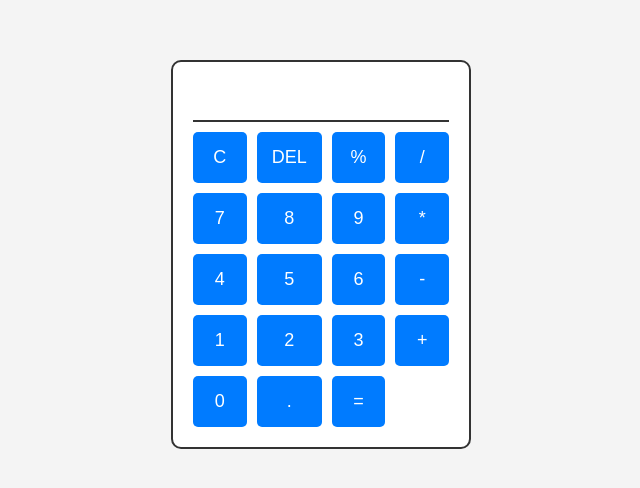
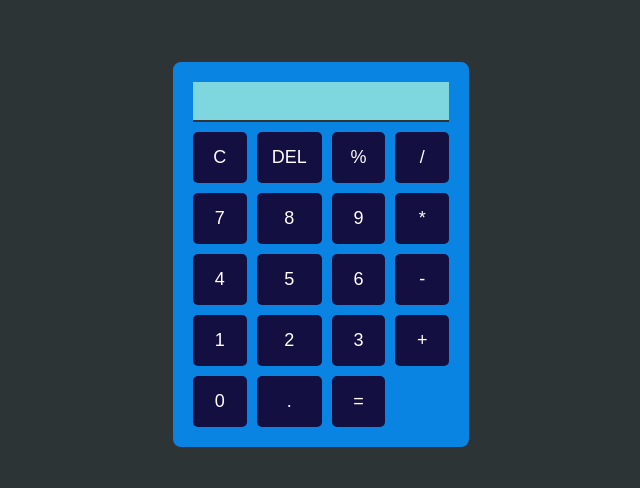
Before and after one commit to kawsar-ahmed-rahim/calculator, a plain HTML site: page index.html in a window 1280 px wide. Shown: the part 146-634 px from the top of the page, without its empty margins (319-959 px from the left). Drawn offline with Linux system fonts and the light colour scheme.

Commit message:
second commit

```diff
--- a/index.html
+++ b/index.html
@@ -1,14 +1,14 @@
 <!DOCTYPE html>
 <html lang="en">
   <head>
-    <meta charset="UTF-8">
-    <meta name="viewport" content="width=device-width, initial-scale=1.0">
+    <meta charset="UTF-8" />
+    <meta name="viewport" content="width=device-width, initial-scale=1.0" />
     <title>Calculator</title>
-    <link rel="stylesheet" href="style.css">
+    <link rel="stylesheet" href="style.css" />
   </head>
   <body>
     <div class="calculator">
-    <input type="text" id="display" readonly>
+      <input type="text" id="display" readonly />
       <div class="buttons">
         <button onclick="clearDisplay()">C</button>
         <button onclick="deleteLast()">DEL</button>
--- a/style.css
+++ b/style.css
@@ -10,7 +10,7 @@
     align-items: center;
     height: 100vh;
     margin: 0;
-    background-color: #f4f4f4;
+    background-color: #2d3436;
 }
 
 .calculator{
@@ -18,7 +18,7 @@
     border-radius: 10px;
     padding: 20px;
     width: 300px;
-    background-color: white;
+    background-color: #0984e3;
 }
 
 #display{
@@ -30,6 +30,7 @@
     margin-bottom: 10px;
     border: none;
     border-bottom: 2px solid #333;
+    background-color: #7ed6df;
 
 }
 
@@ -44,7 +45,7 @@
     font-size: 18px;
     cursor: pointer;
     border: none;
-    background-color: #007bff;
+    background-color: #130f40;
     color: white;
     border-radius: 5px;
     transition: all 0.2s linear;
```
Lines whose indentation alone changed are shown as unchanged.
